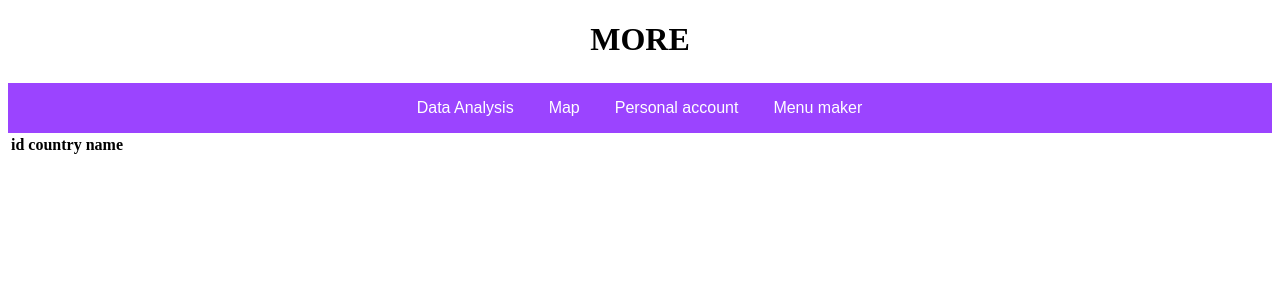
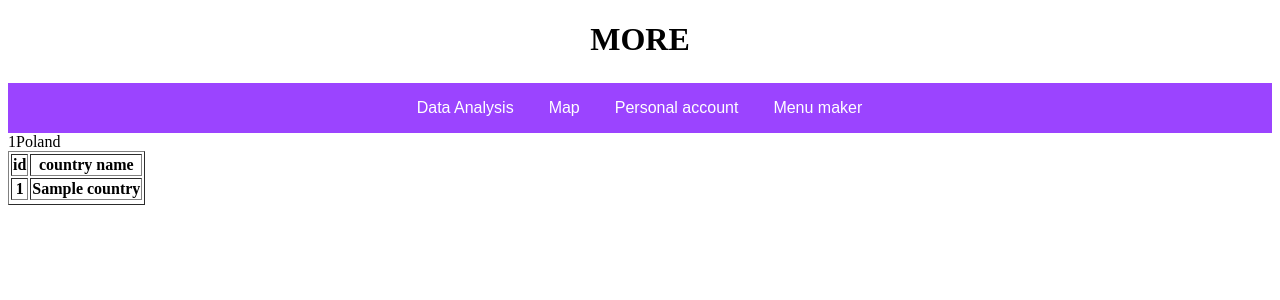
Before and after one commit to VladimirKrutko/MORE, a FastAPI app: template MORE_FAST_API/app/templates/table.html in a window 1280 px wide. Shown: the top 300 px of the page. Run offline with FastAPI, Linux system fonts and the light colour scheme; the template is opened without the code that fills it: most values are stand-ins (such as "Sample title", 1, 10 or a date in 2020); lists and menus that the app fills with data are empty; parts of the project's set-up code (start-up, migrations or seed data) failed here and were passed over.

Commit message:
try_create_table

```diff
--- a/MORE_FAST_API/app/templates/table.html
+++ b/MORE_FAST_API/app/templates/table.html
@@ -5,8 +5,8 @@
     <meta http-equiv="X-UA-Compatible" content="IE=edge">
     <meta name="viewport" content="width=device-width, initial-scale=1.0">
     <title>MORE</title>
-    <!-- <link href="{{ url_for('static', path='/css/meny.css') }}" rel="stylesheet"> -->
-    <link href="/home/uladzimir/MORE/MORE_FAST_API/static/css/meny.css" rel="stylesheet">
+    <link href="{{ url_for('static', path='/css/meny.css') }}" rel="stylesheet">
+    <!-- <link href="/home/uladzimir/MORE/MORE_FAST_API/static/css/meny.css" rel="stylesheet"> -->
 </head>
 <body>
     <header class="header_menu">
@@ -38,15 +38,31 @@
     </header>
 
     <main>
-        <table class="country">
+
+        <table border="1" class="country">
             <thead>
                 <tr>
                     <th> id </th>
                     <th> country name</th>
                 </tr>
+                {% for row in country %}
+                <tr>
+                    <th>{{row.id}}</th>
+                    <th>{{row.country}}</th>
+                </tr>
+                {% endfor %}
             </thead>
             <tbody>
-
+                <tr>
+                    <tb>1</tb>
+                    <tb>Poland</tb>
+                </tr>
+                    <!-- {% for row in country %}
+                    <tr>
+                        <tb>{{row.id}}</tb>
+                        <-- <tb>{{row.country}}</tb>  -->
+                    <!-- </tr>                    -->
+                    <!-- {% endfor %} -->
             </tbody>
         </table>
     </main>
```
